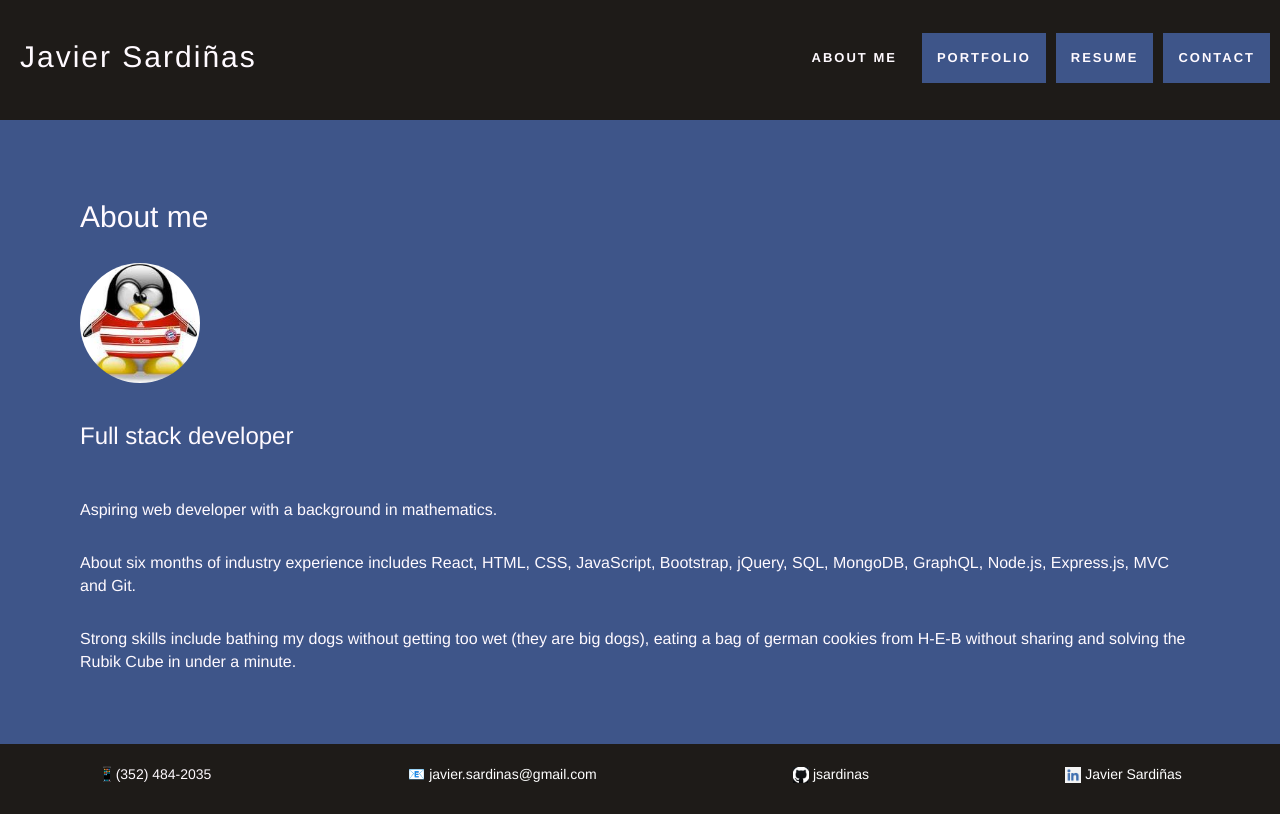
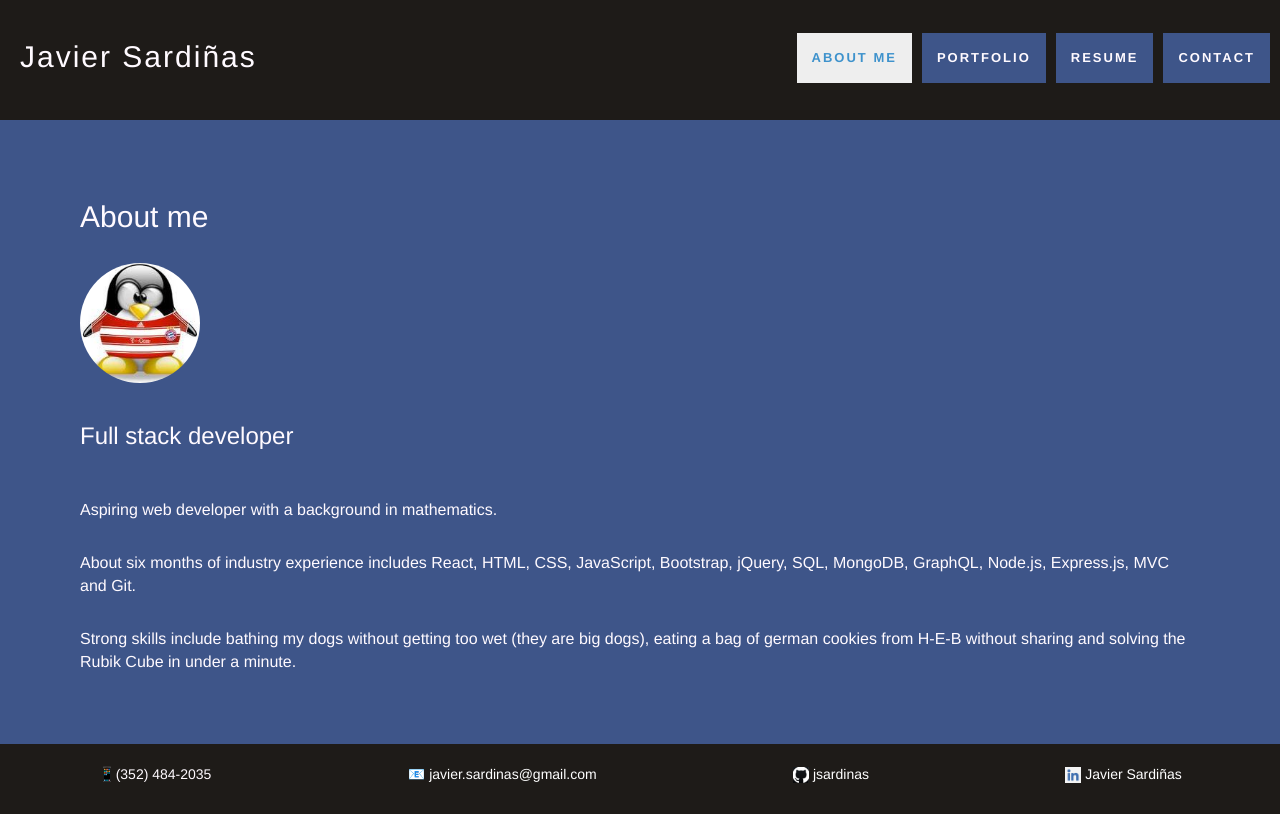
Before and after one commit to jsardinas/react-portfolio, a React (Create React App) app: page / in a window 1280 px wide. Built offline with nearby package versions, Linux system fonts and the light colour scheme.

Commit message:
Fix navigation styling disapearing

```diff
--- a/src/components/Resume.js
+++ b/src/components/Resume.js
@@ -5,7 +5,7 @@ function Resume() {
   return (
     <div className='resume'>
       <h1>Resume</h1>
-      <a href="docs/resume.pdf" download="resume.pdf"> Download</a>
+      <a className='download' href="docs/resume.pdf" download="resume.pdf"> Download</a>
 
       <h3>Skills</h3>
       <ul>
--- a/src/styles/Navigation.css
+++ b/src/styles/Navigation.css
@@ -4,7 +4,7 @@
 }
 
 .navbar a {
-  color: #FFFAFF;
+  /* color: #FFFAFF; */
   font-size: 1.3rem;
   text-decoration: none;
   margin: 5px;
@@ -28,9 +28,11 @@
 }
 
 .active{
-  background-color: #1E1B18;;
+  background-color: #eee;
+  color: #3e92cc;
 }
 
 .inactive{
   background-color: #3E5589;
+  color: #FFFAFF;
 }
--- a/src/styles/Resume.css
+++ b/src/styles/Resume.css
@@ -3,10 +3,10 @@
     line-height: 2;
 }
 
-a{
+.download{
     color:#aaa;
 }
 
-a:hover{
+.download:hover{
     color: white;
 }
```
